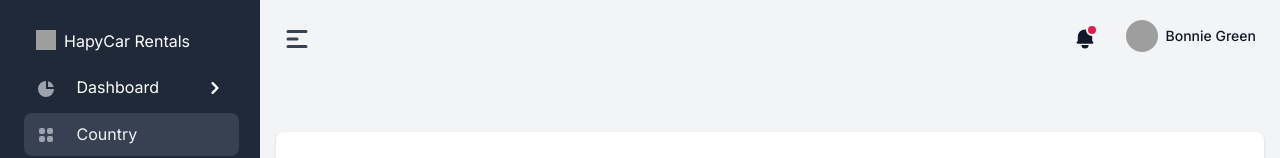
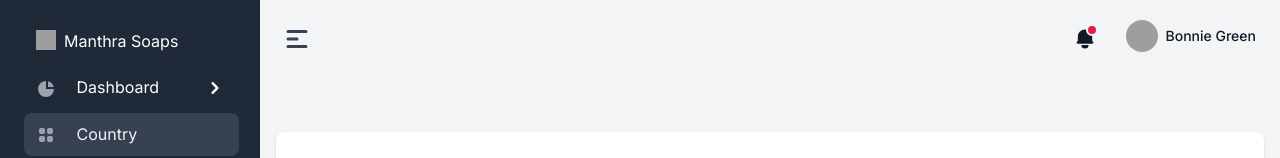
Before and after one commit to vaibhavkumar2058/ECommerce, a React (Create React App) app: page / in a window 1280 px wide. Shown: the top 158 px of the page. Built offline with nearby package versions, Linux system fonts and the light colour scheme; grey boxes are pictures that could not be loaded; what react-toast-notifications would draw is missing.

Commit message:
logo text changed

```diff
--- a/src/App.js
+++ b/src/App.js
@@ -36,7 +36,7 @@ function App() {
             </svg></a></div>
           </div>
           <ul className="nav flex-column pt-3 pt-md-0">
-            <li className="nav-item"><a href="https://demo.themesberg.com/volt-pro/index.html" className="nav-link d-flex align-items-center"><span className="sidebar-icon"><img src="https://demo.themesberg.com/volt-pro/assets/img/brand/light.svg" height={20} width={20} alt="Volt Logo" /> </span><span className="mt-1 sidebar-text">HapyCar Rentals</span></a></li>
+            <li className="nav-item"><a href="https://demo.themesberg.com/volt-pro/index.html" className="nav-link d-flex align-items-center"><span className="sidebar-icon"><img src="https://demo.themesberg.com/volt-pro/assets/img/brand/light.svg" height={20} width={20} alt="Volt Logo" /> </span><span className="mt-1 sidebar-text">Manthra Soaps</span></a></li>
             <li className="nav-item"><span className="nav-link collapsed d-flex justify-content-between align-items-center" data-bs-toggle="collapse" data-bs-target="#submenu-dashboard"><span><span className="sidebar-icon"><svg className="icon icon-xs me-2" fill="currentColor" viewBox="0 0 20 20" xmlns="http://www.w3.org/2000/svg">
               <path d="M2 10a8 8 0 018-8v8h8a8 8 0 11-16 0z" />
               <path d="M12 2.252A8.014 8.014 0 0117.748 8H12V2.252z" />
```
